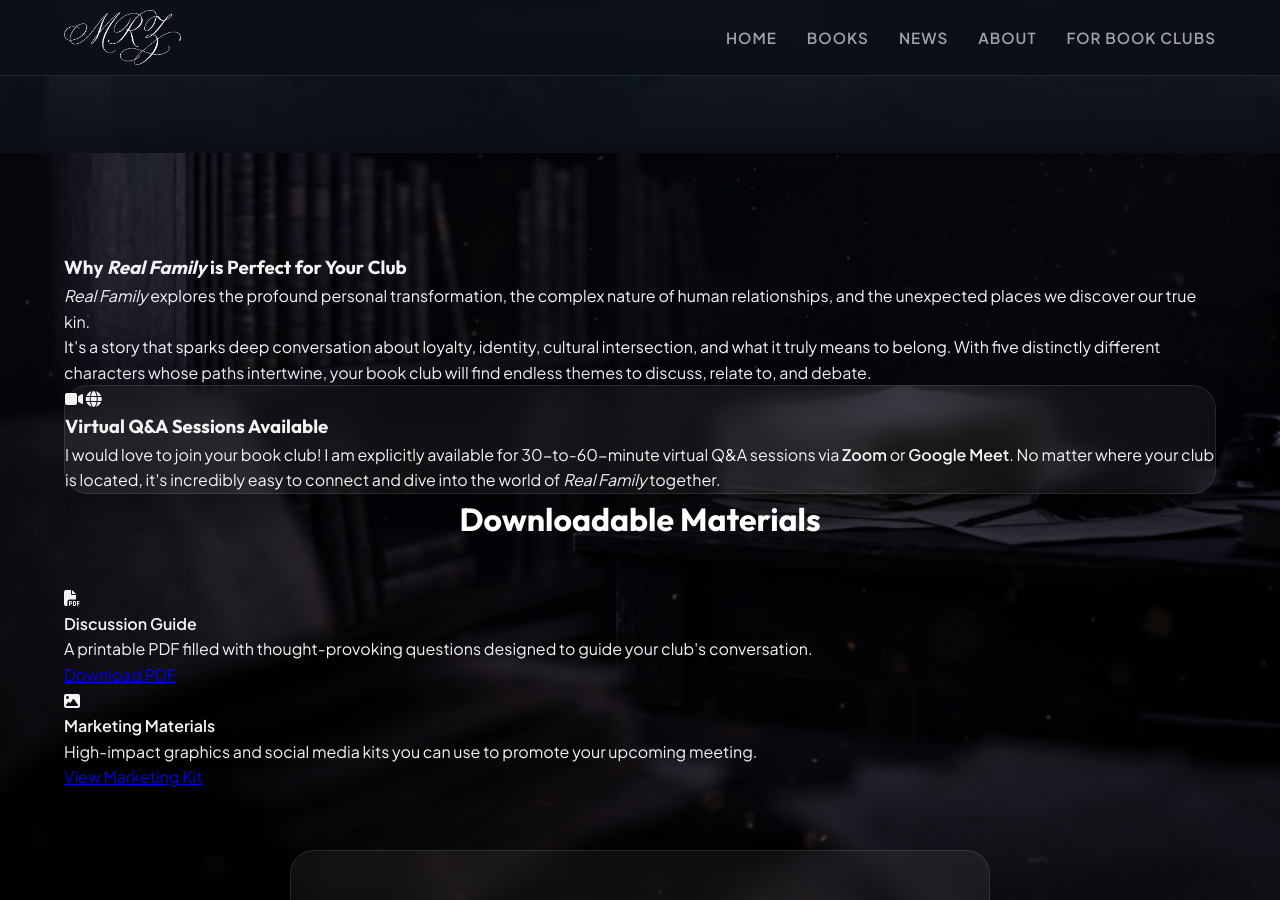
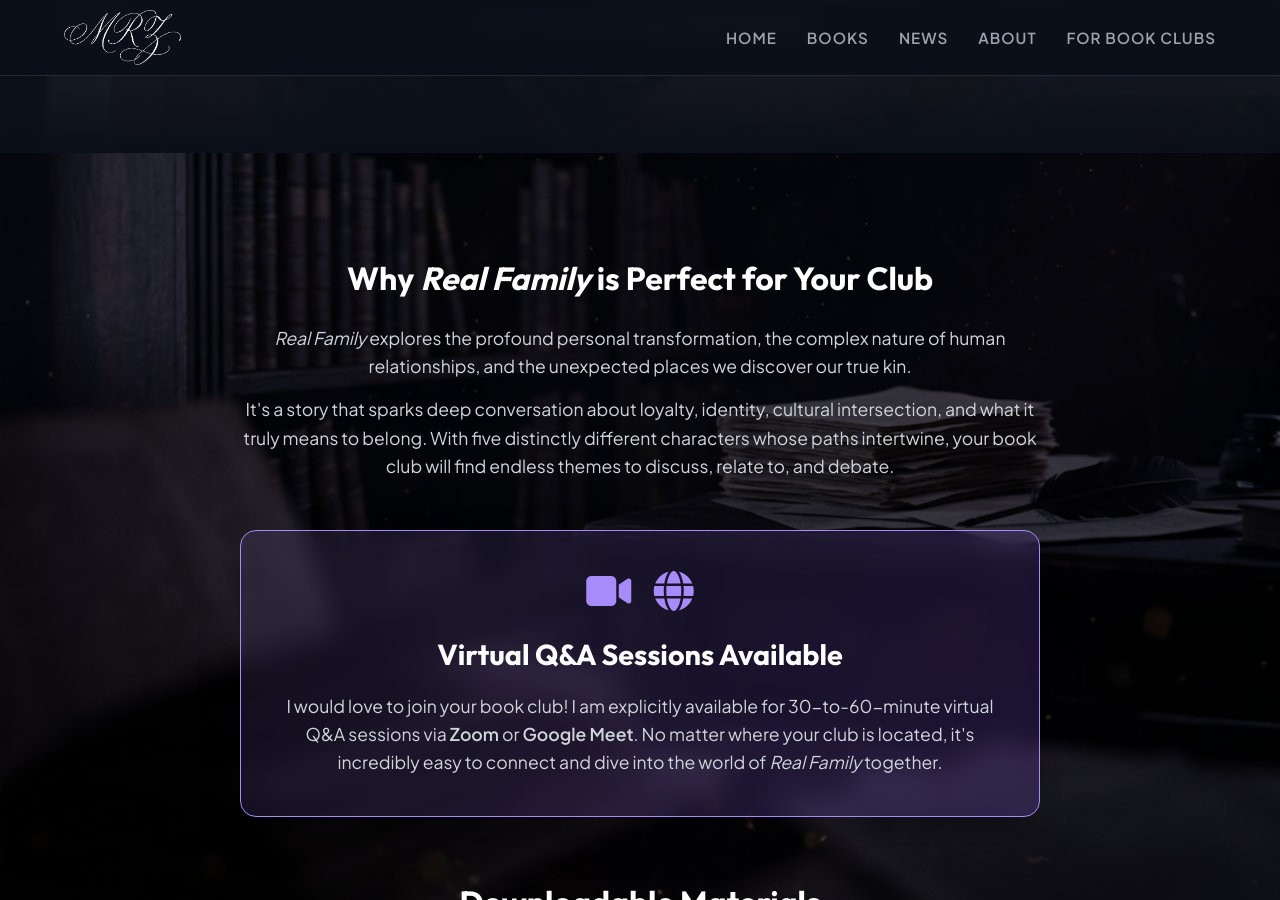
Before and after one commit to edcorners/zender-books, a Jekyll site: the page built from book-clubs.html, in a window 1280 px wide and 900 px high, scrolled down 297 px. Built offline with Jekyll 4.4.1, drawn with Linux system fonts in a browser that asks for light colours.

Commit message:
Fix book-clubs style block and add Gemfile

```diff
--- a/book-clubs.html
+++ b/book-clubs.html
@@ -4,6 +4,94 @@
 description: "Book Clubs - Matthew Robert Zender"
 body_class: "author-landing"
 ---
+<style>
+    .book-club-pitch {
+        text-align: center;
+        max-width: 800px;
+        margin: 0 auto 50px auto;
+    }
+    .book-club-pitch h3 {
+        font-size: 2rem;
+        margin-bottom: 20px;
+        color: #fff;
+    }
+    .book-club-pitch p {
+        font-size: 1.1rem;
+        color: #D1D5DB;
+        margin-bottom: 15px;
+    }
+    .materials-grid {
+        display: grid;
+        grid-template-columns: repeat(auto-fit, minmax(250px, 1fr));
+        gap: 30px;
+        margin-bottom: 50px;
+    }
+    .material-card {
+        background: var(--glass-bg);
+        backdrop-filter: blur(12px);
+        -webkit-backdrop-filter: blur(12px);
+        border: 1px solid var(--glass-border);
+        padding: 30px;
+        border-radius: 16px;
+        text-align: center;
+        transition: transform 0.3s ease, box-shadow 0.3s ease;
+    }
+    .material-card:hover {
+        transform: translateY(-10px);
+        box-shadow: 0 20px 40px rgba(0,0,0,0.4);
+    }
+    .material-card i {
+        font-size: 3rem;
+        color: var(--accent);
+        margin-bottom: 20px;
+    }
+    .material-card h4 {
+        font-size: 1.3rem;
+        color: #fff;
+        margin-bottom: 15px;
+    }
+    .material-card p {
+        color: var(--text-muted);
+        margin-bottom: 20px;
+        font-size: 0.95rem;
+    }
+    .download-btn {
+        display: inline-block;
+        background: var(--accent);
+        color: #fff;
+        text-decoration: none;
+        padding: 10px 20px;
+        border-radius: 8px;
+        font-weight: 600;
+        transition: background 0.3s ease;
+    }
+    .download-btn:hover {
+        background: var(--accent-hover);
+    }
+    .virtual-options {
+        background: linear-gradient(135deg, rgba(167, 139, 250, 0.1), rgba(139, 92, 246, 0.2));
+        border: 1px solid var(--accent);
+        border-radius: 16px;
+        padding: 40px;
+        text-align: center;
+        max-width: 800px;
+        margin: 0 auto 60px auto;
+    }
+    .virtual-options h3 {
+        font-size: 1.8rem;
+        color: #fff;
+        margin-bottom: 15px;
+    }
+    .virtual-options p {
+        font-size: 1.1rem;
+        color: #D1D5DB;
+    }
+    .virtual-options i {
+        font-size: 2.5rem;
+        color: var(--accent);
+        margin: 0 10px 20px 10px;
+    }
+</style>
 
 <header class="hero" style="min-height: 50vh; padding: 120px 0 40px 0;">
         <div class="hero-overlay"></div>
```
Also changed, not shown: Gemfile (added, +9 -0 lines), Gemfile.lock (added), README.md, 1 other file.
